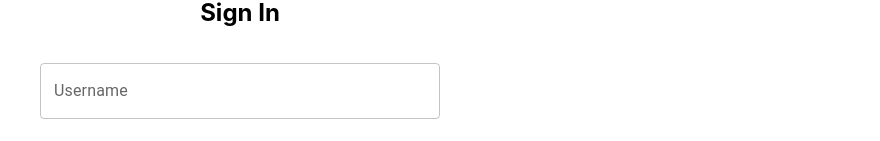
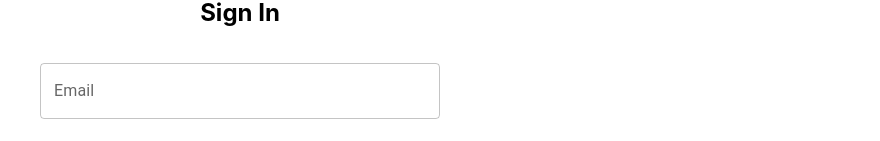
Before and after one commit to StoicNeutron/TrackMyWorkout_WebApp, a React (Create React App) app: page /auth in a window 1280 px wide. Shown: the part 317-458 px from the top of the page, without its empty margins (400-1280 px from the left). Built offline with nearby package versions, Linux system fonts and the light colour scheme.

Commit message:
add logo txt n change to email

```diff
--- a/src/AuthPage.js
+++ b/src/AuthPage.js
@@ -13,7 +13,7 @@ const SignIn = ({ onToggle }) => {
     <div style={styles.container}>
       <h2>Sign In</h2>
       <form style={{ width: '400px' }}>
-        <TextField label="Username" variant="outlined" margin="normal" fullWidth />
+        <TextField label="Email" variant="outlined" margin="normal" fullWidth />
         <TextField label="Password" type="password" variant="outlined" margin="normal" fullWidth />
         <Button
           variant="contained"
--- a/src/LandingPage.js
+++ b/src/LandingPage.js
@@ -5,6 +5,7 @@ const LandingPage = () => {
   return (
     <div>
       <Navbar/>
+      <h1 style={{ textAlign: 'center'}}>Track My Workout</h1>
     </div>
   );
 };
```
Also changed, not shown: src/resources/tempBG.jpg (added).
